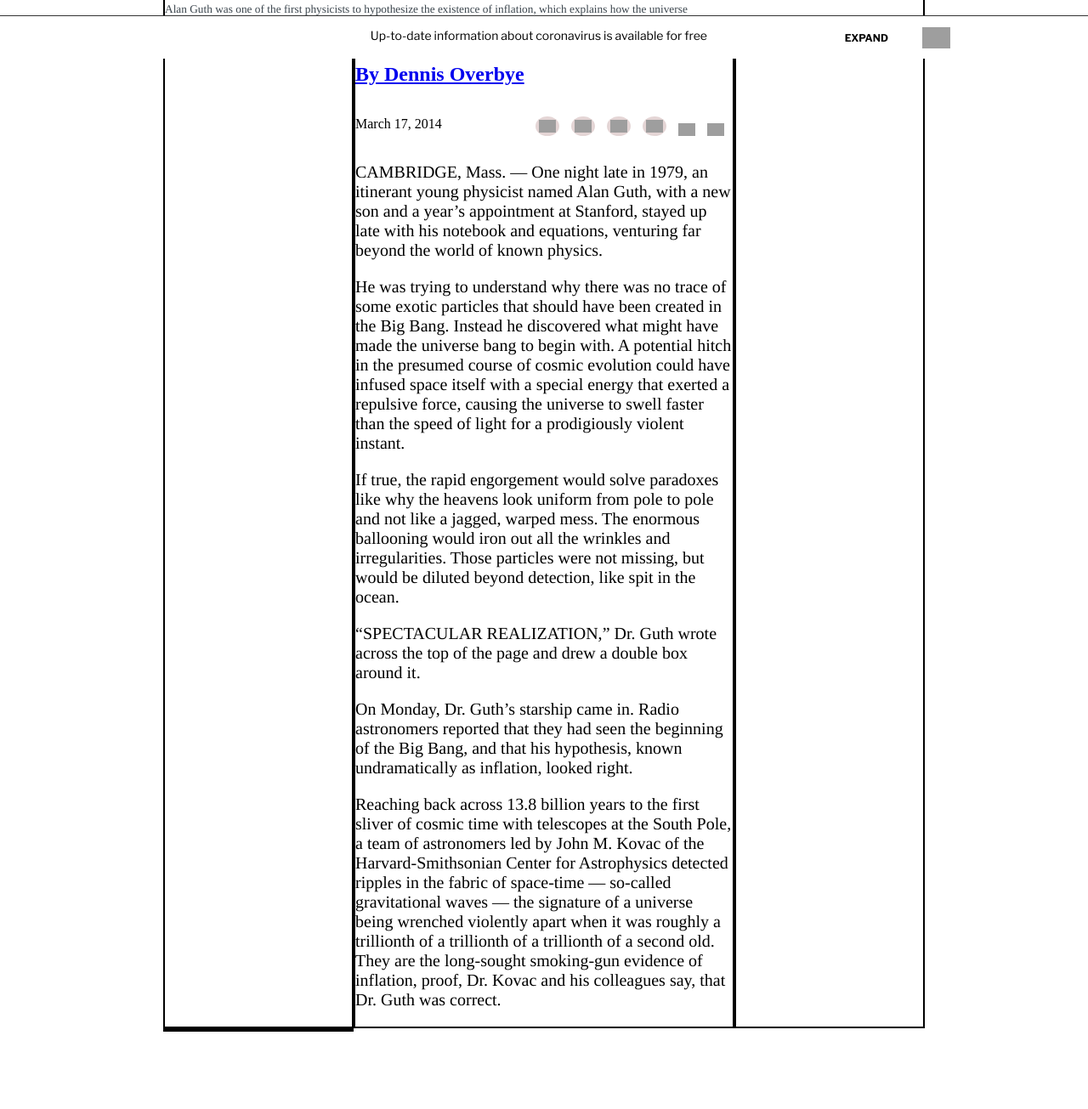
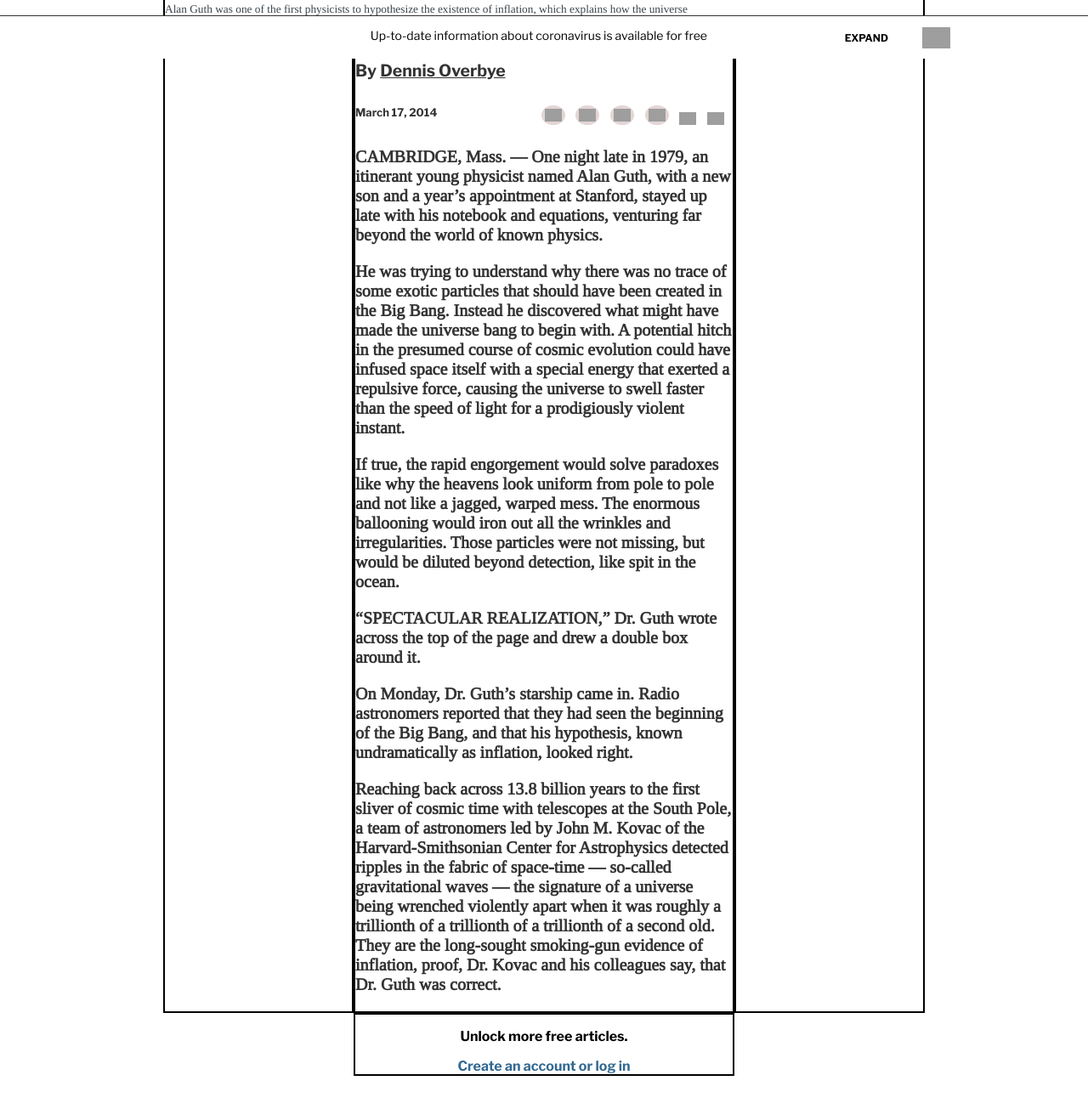
Before and after one commit to Berabjesus/New-York-Times-article-page, a plain HTML site: page index.html in a window 1280 px wide. Shown: the part 731-2036 px from the top of the page at 85% size. Before the commit the page ends 2005 px from the top, so only its background shows below. Drawn offline with nearby package versions, Linux system fonts and the light colour scheme; grey boxes are pictures that could not be loaded.

Commit message:
Add divider
·The divider is now part of the grid.

```diff
--- a/css/style.css
+++ b/css/style.css
@@ -4,6 +4,10 @@
 
 .zilla{
   font-family: 'Zilla Slab', serif;
+}
+
+.tinos {
+  font-family: 'Tinos', serif;
 }
 
 .border {
@@ -213,7 +217,7 @@ main {
 
 .intro-caption {
   font-size: smaller;
-  font-family: 'Tinos', serif;
+
   color: #3a444c;
   padding-right: 20px;
   width: 70%;
@@ -235,6 +239,13 @@ main {
 
 .article1-portion1 {
   grid-area: p1;
+  font-size: small;
+  color: #333333;
+  font-weight: bold;
+}
+
+#article1-link{
+  color: #333333;
 }
 
 .portion1-links > p {
@@ -268,5 +279,15 @@ main {
 
 .portion1-article > p {
   font-size: 1.25rem;
-  font-family: 'Tinos', serif;
 }
+
+.divider {
+  grid-area: d;
+  text-align: center;
+  font-weight: bold;
+}
+
+.divider-text > a {
+  text-decoration: none;
+  color: #326891
+}
--- a/index.html
+++ b/index.html
@@ -45,7 +45,7 @@
                 </h1>
               </div>
               <div class="intro-img"><img src="img/img1.jpg" alt="img1">
-                <figcaption class="intro-caption">Alan Guth was one of the first physicists
+                <figcaption class="intro-caption tinos">Alan Guth was one of the first physicists
                   to hypothesize the existence of inflation, which explains how the universe
                   expanded so uniformly and so quickly in the instant after the Big Bang 13.8
                   billion years ago.
@@ -55,8 +55,8 @@
             </section>
 
             <section class="main-article1 grid">
-              <div class="article1-portion1 border">
-                <h1><a href="#">By Dennis Overbye</a></h1>
+              <div class="article1-portion1 franklin border">
+                <h1><strong>By <a href="#" id="article1-link">Dennis Overbye</a></strong></h1>
                 <div class="portion1-links">
                   <p>March 17, 2014</p>
                   <div class="links-elements">
@@ -82,7 +82,7 @@
                     </ul>
                   </div>
                 </div>
-                <article class="portion1-article">
+                <article class="portion1-article tinos">
                   <p>CAMBRIDGE, Mass. — One night late in 1979, an itinerant young physicist
                     named Alan Guth, with a new son and a year’s appointment at Stanford,
                     stayed up late with his notebook and equations, venturing far beyond
@@ -123,8 +123,11 @@
                   </p>
                 </article>
               </div>
-              <div class="divider border">
-
+              <div class="divider franklin border">
+              <div class="divider-top"> </div>
+              <div class="divider-text"><p>Unlock more free articles.</p>
+                <a href="#" class="divider-text2">Create an account or log in</a> </div>
+              <div class="divider-bottom"> </div>
               </div>
 
               <div class="article1-portion2 border">
```
